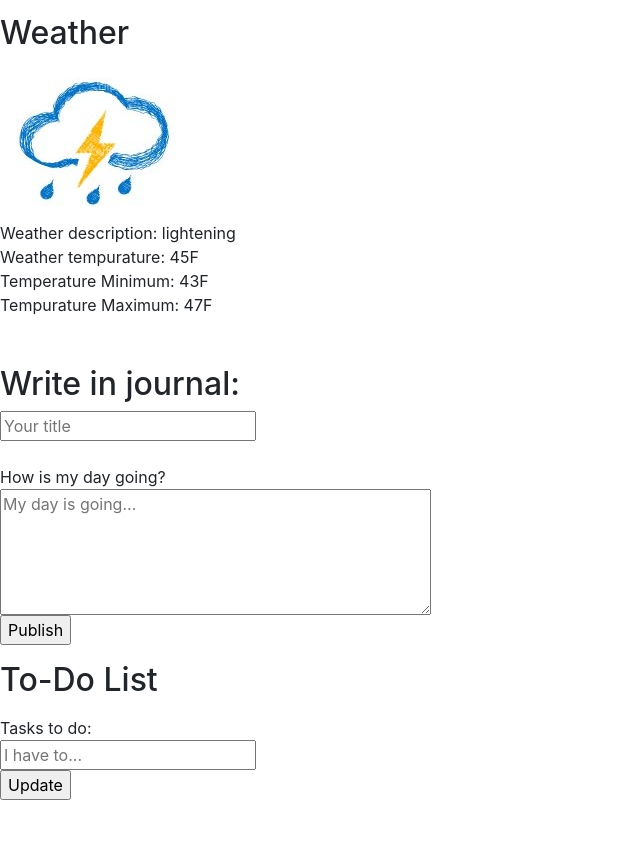
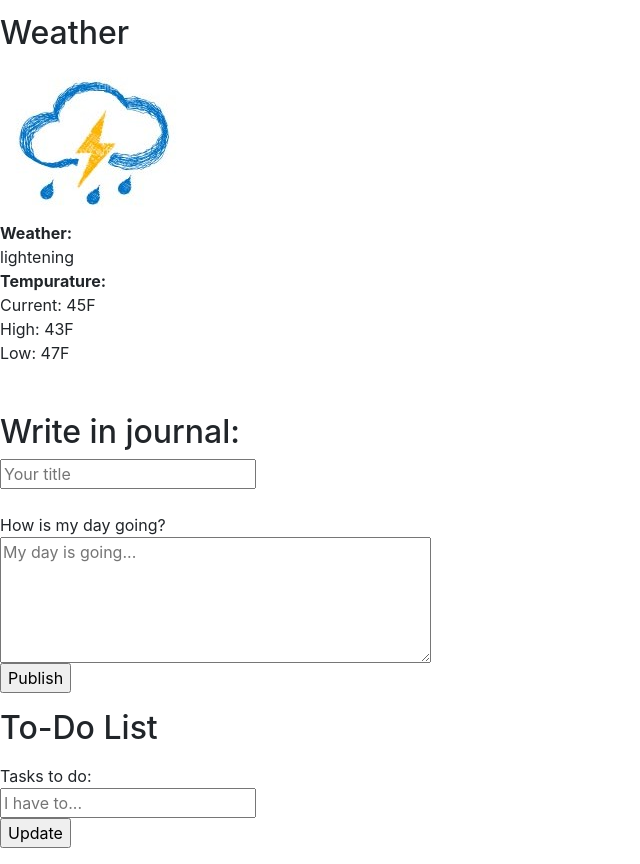
Before and after one commit to Krysioly/Project-web-app, a Flask app: page /dashboard in a window 1280 px wide. Shown: the part 492-1356 px from the top of the page, without its empty margins (0-640 px from the left). Before the commit the page ends 1292 px from the top, so only its background shows below. Run offline with Flask 2, Linux system fonts and the light colour scheme; the visitor is signed in with stand-in values (Sample User, id 1); data comes from the database, SQL or seed files in the repository; data that the repository does not hold is empty; some libraries are stand-ins or nearby versions.

Commit message:
updated dashboard and server

```diff
--- a/server.py
+++ b/server.py
@@ -4,15 +4,19 @@ from jinja2 import StrictUndefined
 from flask import (Flask, render_template, redirect, request, flash, session, jsonify)
 from flask_debugtoolbar import DebugToolbarExtension
 import requests, json, datetime, calendar
-
+# from pyowm import OWM
+import os
 from model import connect_to_db, db, User, Entry, Todo
 
 app = Flask(__name__)
 
 app.secret_key = "password"
-
 app.jinja_env.undefined = StrictUndefined
 
+weather_key = os.environ['weather_key']
+# owm = OWM(weather_key)
+# from pyowm.caches.lrucache import LRUCache
+# cache = LRUCache()
 
 ############# ROUTES ######################
 @app.route('/')
@@ -153,7 +157,7 @@ def update_todo():
 @app.route("/delete-todo", methods=["POST"])
 def delete_todo():
     delete = request.form.get("todoItem")
-
+    print("\n\n",delete,"\n\n")
     done_todo = Todo.query.filter_by(todo=delete).first()
     db.session.delete(done_todo)
     db.session.commit()
@@ -168,9 +172,6 @@ def show_calendar():
     # c = calendar.HTMLCalendar(calendar.SUNDAY)
     # str = c.formatmonth(2018, 10)
     # print(str)
-
-
-
     return render_template("calendar.html")#, calendar = str)
 
 
@@ -179,7 +180,6 @@ def show_previous_entry():
     """Show dashboard page"""
     if session.get("email"):
         finduser = User.query.filter_by(email=session["email"]).first()
-        print("\n\n",finduser,"\n\n")
         entries = Entry.query.filter_by(user_id=finduser.user_id).all()
 
         return render_template("previous-entry.html", entries = entries)
@@ -205,12 +205,13 @@ def get_quote():
 def get_weather():
     """ weather api """
 
-    # user = User.query.filter_by(email=session["email"]).first()
-    # weather = requests.get("api.openweathermap.org/data/2.5/weather?zip=" + user.zipcode)
-    # weather_info = weather.text
+    user = User.query.filter_by(email=session["email"]).first()
+
+    # weather = requests.get("http://api.openweathermap.org/data/2.5/weather?zip=" + user.zipcode+"&APPID="+weather_key)
+    # weather_json = weather.text
     weather_json = open("weather.json").read()
+
     weather_info = json.loads(weather_json)
-
     weather_desc = weather_info["weather"][0]["description"]
 
     temp = weather_info["main"]["temp"]
@@ -224,6 +225,9 @@ def get_weather():
     #make into dictionary
     weather_dictionary = {"description" : weather_desc, "temp":weather_temp,
         "temp_min": weather_temp_min, "temp_max": weather_temp_max}
+
+
+
 
     return weather_dictionary
 
--- a/templates/dashboard.html
+++ b/templates/dashboard.html
@@ -19,10 +19,12 @@
     <p>  {{ quote }}  </p>
     <h2>Weather</h2>
     <img src="{{ img_src }}" id="weather-icon">
-    <p>Weather description: {{ weathers["description"] }}<br>
-    Weather tempurature: {{ weathers["temp"] }}F<br>
-    Temperature Minimum: {{ weathers["temp_min"] }}F<br>
-    Tempurature Maximum: {{ weathers["temp_max"] }}F
+    <p><b>Weather: </b><br>
+    {{ weathers["description"] }}<br>
+    <b>Tempurature: </b><br>
+    Current: {{ weathers["temp"] }}F<br>
+    High: {{ weathers["temp_min"] }}F<br>
+    Low: {{ weathers["temp_max"] }}F
     </p>
 </div>
 <br>
@@ -42,7 +44,7 @@
     <h2>To-Do List</h2>
     <ul id ="todoList">
     {% for todo in todo_list %}
-        <li id ="{{todo.todo}}">{{ todo.todo }} <i class="fas fa-check-circle"></i></li>
+        <li id ="{{todo.todo}}">{{ todo.todo }} </li>
     {% endfor %}
     </ul>
 </div>
@@ -100,7 +102,7 @@ function updateTodo(evt) {
     };
 
     $.post("/update-todo", todoInput ,appendTodo);
-    document.forms["todoForm"].reset();;
+    document.forms["todoForm"].reset();
 }
 
 update.on('click', updateTodo);
@@ -114,7 +116,7 @@ $("#todoList").on("click", function(e) {
         // List item found!  Output the ID!
         console.log("List item ", e.target.id.replace("post-", ""), " was clicked!");
         e.target.remove();
-        let todoItemdict = { "todoItem" : e.target.id}
+        let todoItemdict = { "todoItem" : e.target.id};
         $.post("/delete-todo", todoItemdict, console.log("working"));
     }
 });
```
Also changed, not shown: notes.py (+11 -0 lines), 1 other file.
